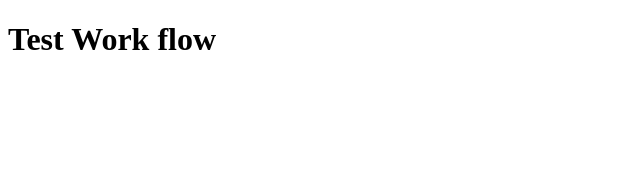
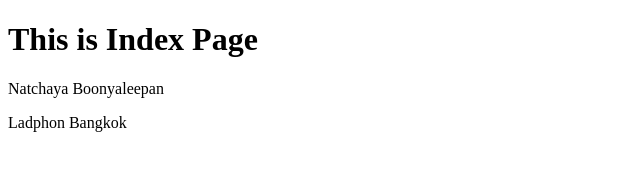
Before and after one commit to samatchacc9/TestWorkGroup, a plain HTML site: page index.html in a window 1280 px wide. Shown: the whole page, without its empty margins (0-640 px from the left). Drawn offline with Linux system fonts and the light colour scheme.

Commit message:
add natchaya

```diff
--- a/index.html
+++ b/index.html
@@ -7,6 +7,8 @@
     <title>Document</title>
   </head>
   <body>
-    <h1>Test Work flow</h1>
+    <h1>This is Index Page</h1>
+    <p>Natchaya Boonyaleepan</p>
+    <p>Ladphon Bangkok</p>
   </body>
 </html>
```
Also changed, not shown: product_card.html (+3 -0 lines).
